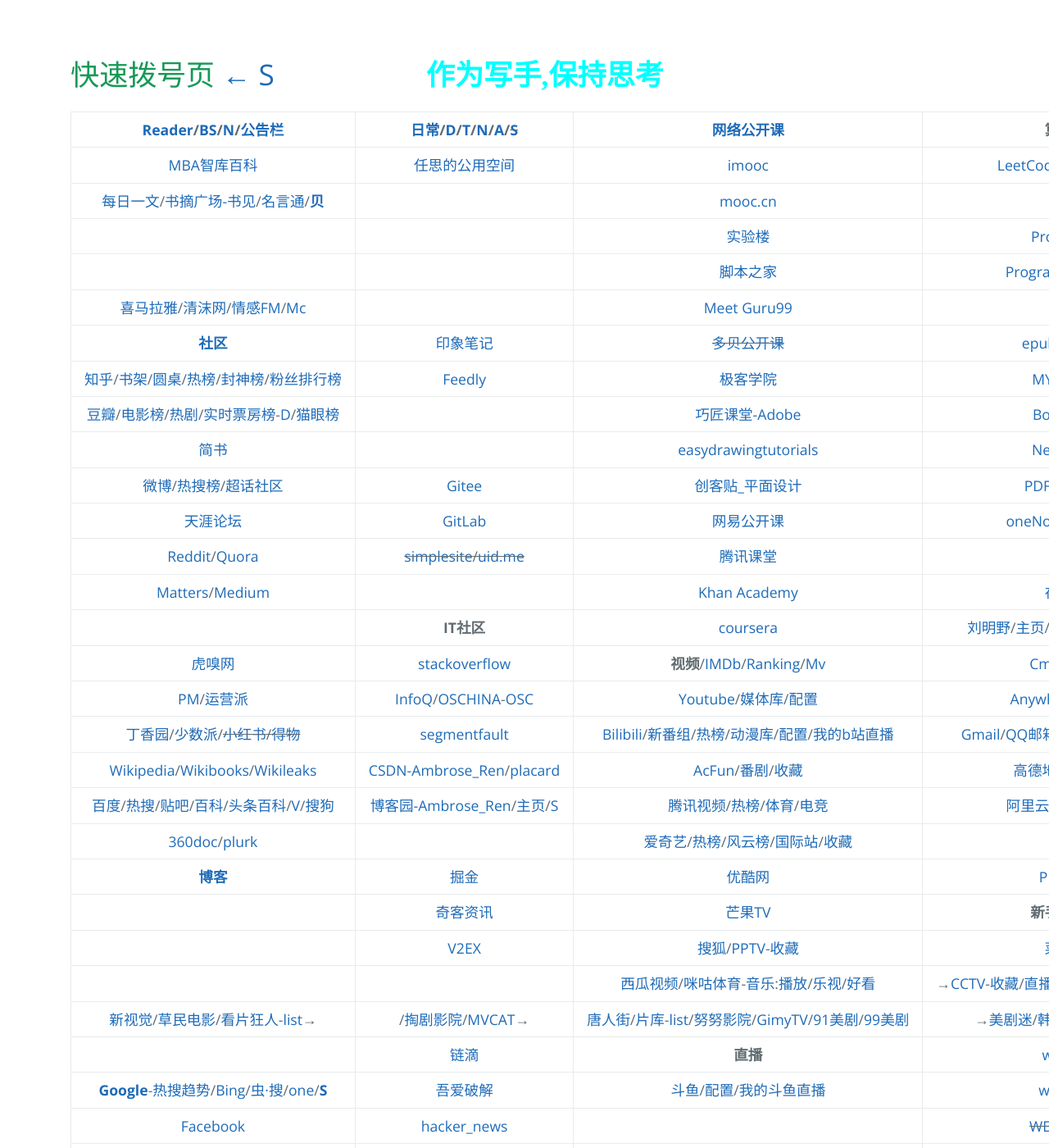
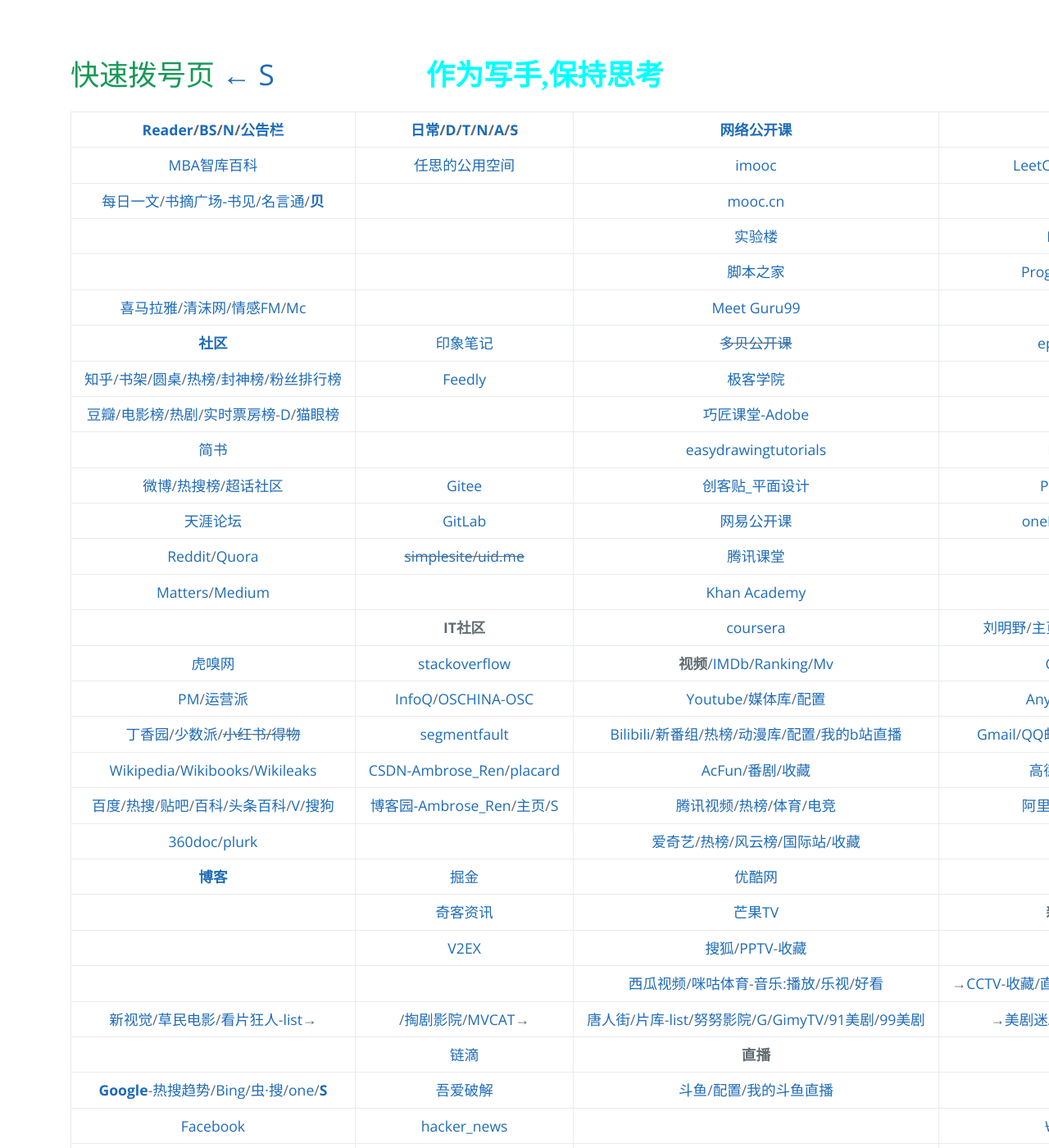
Before and after one commit to AmbroseRen/test, a Jekyll site: the page built from navigation.md, in a window 1280 px wide and 1400 px high. Shown: the whole window at 82% size. Built offline with Jekyll 4.4.1, drawn with Linux system fonts in a browser that asks for light colours; our own code applies the rules of GitHub Pages for plain Markdown files; the repository's description, which GitHub fills in, is left out; some of the changed lines change nothing that is shown.

Commit message:
Update navigation.md

```diff
--- a/navigation.md
+++ b/navigation.md
@@ -49,7 +49,7 @@
 | []() | [奇客资讯](https://www.solidot.org/) | [芒果TV](https://i.mgtv.com/my/looklist) | __新手基础自学__ |
 | []() | [V2EX](https://www.v2ex.com/?tab=tech) | [搜狐](https://my.tv.sohu.com/i/bookmark)/[PPTV](https://www.pptv.com/)-[收藏](https://usercenter.pptv.com/web/user/collection) | [菜鸟教程](https://www.runoob.com/) |
 | []() | []() | [西瓜视频](https://www.ixigua.com/my/favorite)/[咪咕体育](https://www.miguvideo.com/mgs/website/prd/personalCenter.html#/collect)-[音乐](https://music.migu.cn/v3/my/playlist):[播放](https://music.migu.cn/v3/music/player/audio)/[乐视](http://i.le.com/playrecord#favorite)/[好看](https://sv.baidu.com/) | →[CCTV](https://tv.cctv.com/live/)-[收藏](https://i.cctv.com/account/collection)/[直播F](http://www.hao5.net/)/[牛视](https://www.chaojidianshi.net/)A/[电视](http://www.tvyan.com/)源/[nettv](http://nettv.live/)/[ss](https://steelsoft.site/wtv/tv.php?code=us&name=3ABN%20(720p)) |
-| [新视觉](https://www.ixinshijue.com/)/[草民电影](https://www.cmdy555.com/)/[看片狂人](https://www.kpkuang.com/)-[list](https://whereiskpkuang.com/)→ | []()/[掏剧影院](https://www.taojuyb.com/)/[MVCAT](https://www.mvcat.com/)→ | [唐人街](https://www.tangrenjie.tv/)/[片库](https://www.mypianku.net/)-[list](https://www.pianku.tv/)/[努努影院](https://www.nunuyy.top/)/[GimyTV](https://gimytv.com/)/[91美剧](https://91mjw.com/)/[99美剧](https://www.99meiju.org/) | →[美剧迷](https://www.meijumi.net/)/[韩剧网](https://www.tvn.cc/)-[kortw](https://kortw.com/)/[蛋蛋赞](https://www.dandanzan.cc/) |
+| [新视觉](https://www.ixinshijue.com/)/[草民电影](https://www.cmdy555.com/)/[看片狂人](https://www.kpkuang.com/)-[list](https://whereiskpkuang.com/)→ | []()/[掏剧影院](https://www.taojuyb.com/)/[MVCAT](https://www.mvcat.com/)→ | [唐人街](https://www.tangrenjie.tv/)/[片库](https://www.mypianku.net/)-[list](https://www.pianku.tv/)/[努努影院](https://www.nunuyy.top/)/[G](https://gimytv.in/)/[GimyTV](https://gimytv.com/)/[91美剧](https://91mjw.com/)/[99美剧](https://www.99meiju.org/) | →[美剧迷](https://www.meijumi.net/)/[韩剧网](https://www.tvn.cc/)-[kortw](https://kortw.com/)/[蛋蛋赞](https://www.dandanzan.cc/) |
 | []() | [链滴](https://ld246.com/) | __直播__ | [w3school](https://www.w3school.com.cn/) |
 | [__Google__](https://www.google.com/)-[热搜趋势](https://trends.google.com/trends/?geo=US)/[Bing](https://cn.bing.com/)/[虫·搜](https://search.chongbuluo.com/)/[one](https://aur.one)/[<strong id="searchs">S</strong>](Library/SearchEngine.md) | [吾爱破解](https://www.52pojie.cn/) | [斗鱼](https://www.douyu.com/directory/myFollow)/[配置](https://mp.douyu.com/live/main)/[我的斗鱼直播](https://www.douyu.com/10150268) | [w3cschool](https://www.w3cschool.cn/) |
 | [Facebook](https://www.facebook.com/) | [hacker_news](https://news.ycombinator.com/) | []() | ~~[WEB前端手册](#)~~ |
```
